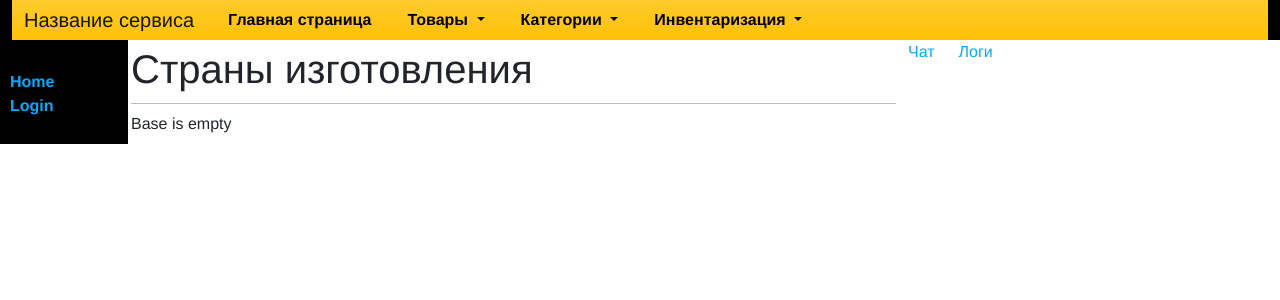
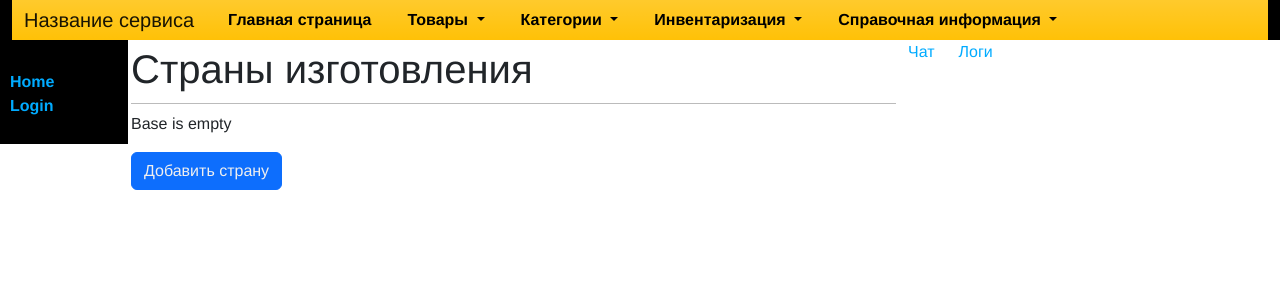
Before and after one commit to Marq21/warehouse_pr, a Django app: template catalog/templates/catalog/list-country.html in a window 1280 px wide. Shown: the top 300 px of the page. Run offline with Django 3.2, Linux system fonts and the light colour scheme; the template is opened without the code that fills it, so the values that code supplies are empty; parts of the project's set-up code (start-up, migrations or seed data) failed here and were passed over.

Commit message:
edit headr for countries

```diff
--- a/catalog/static/catalog/css/styles.css
+++ b/catalog/static/catalog/css/styles.css
@@ -153,6 +153,11 @@ p.date {
 .navbar-toggler {
   outline: none !important;
 }
+
+#add_country_ref {
+  color: #efefef
+}
+
 /* header */
 
 .list_category_change_btn {
--- a/catalog/templates/catalog/header.html
+++ b/catalog/templates/catalog/header.html
@@ -37,6 +37,14 @@
               <li><a class="dropdown-item" href="{% url 'list-inventory-task' %}">Задания на пересчёт</a></li>
             </ul>
           </li>
+          <li class="nav-item dropdown">
+            <a class="nav-link dropdown-toggle" href="#" role="button" data-bs-toggle="dropdown" aria-expanded="false">
+              Справочная информация
+            </a>
+            <ul class="dropdown-menu">
+              <li><a class="dropdown-item" href="{% url 'country-list' %}">Страны</a></li>
+            </ul>
+          </li>
         </ul>
       </div>
     </div>
--- a/catalog/templates/catalog/list-country.html
+++ b/catalog/templates/catalog/list-country.html
@@ -17,4 +17,5 @@
     {% else %}
       <p>Base is empty</p>
     {% endif %}
+    <button type="button" class="btn btn-primary"><a id="add_country_ref" href="{% url 'add-country' %}">Добавить страну</a></button>
 {% endblock %}
```
